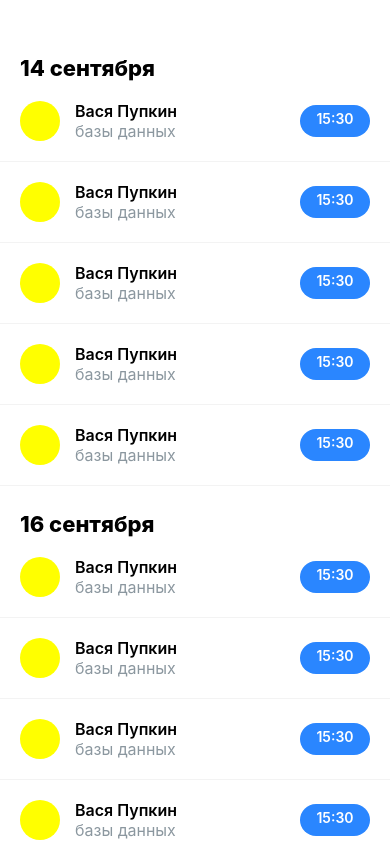
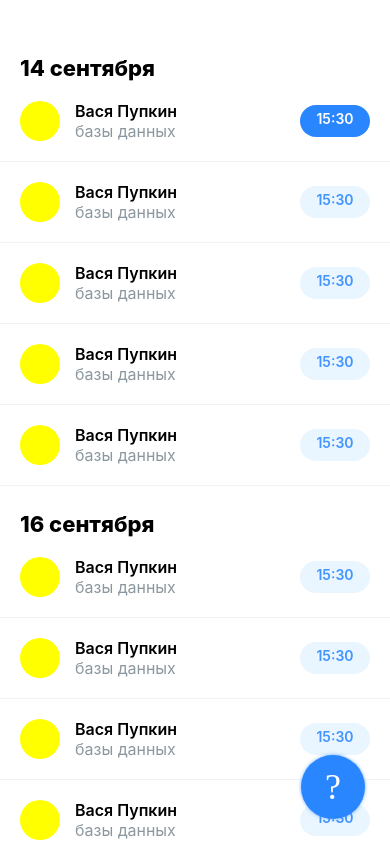
Before and after one commit to mihalichpalich/react-native-tutor-app, a React Native app: screen / in a window 390 px wide. Built offline with nearby package versions, Linux system fonts and the light colour scheme.

Commit message:
добавил кнопку для добавления ученика

```diff
--- a/App.js
+++ b/App.js
@@ -1,5 +1,6 @@
 import React from 'react';
 import { StyleSheet, Text, View, SectionList } from 'react-native';
+import {Ionicons} from '@expo/vector-icons';
 import styled from 'styled-components/native';
 
 import {Lessons, SectionTitle} from './components';
@@ -18,7 +19,6 @@ const DATA = [
                   },
                   {
                       time: '15:30',
-                      active: true,
                       unit: 'базы данных',
                       user: {
                           fullname: "Вася Пупкин"
@@ -26,7 +26,6 @@ const DATA = [
                   },
                   {
                       time: '15:30',
-                      active: true,
                       unit: 'базы данных',
                       user: {
                           fullname: "Вася Пупкин"
@@ -34,7 +33,6 @@ const DATA = [
                   },
                   {
                       time: '15:30',
-                      active: true,
                       unit: 'базы данных',
                       user: {
                           fullname: "Вася Пупкин"
@@ -42,7 +40,6 @@ const DATA = [
                   },
                   {
                       time: '15:30',
-                      active: true,
                       unit: 'базы данных',
                       user: {
                           fullname: "Вася Пупкин"
@@ -55,7 +52,6 @@ const DATA = [
         data: [
                   {
                       time: '15:30',
-                      active: true,
                       unit: 'базы данных',
                       user: {
                           fullname: "Вася Пупкин"
@@ -63,7 +59,6 @@ const DATA = [
                   },
                   {
                       time: '15:30',
-                      active: true,
                       unit: 'базы данных',
                       user: {
                           fullname: "Вася Пупкин"
@@ -71,7 +66,6 @@ const DATA = [
                   },
                   {
                       time: '15:30',
-                      active: true,
                       unit: 'базы данных',
                       user: {
                           fullname: "Вася Пупкин"
@@ -79,7 +73,6 @@ const DATA = [
                   },
                   {
                       time: '15:30',
-                      active: true,
                       unit: 'базы данных',
                       user: {
                           fullname: "Вася Пупкин"
@@ -92,7 +85,6 @@ const DATA = [
 export default function App() {
   return (
     <Container>
-
       <SectionList
         sections={DATA}
         keyExtractor={(item, index) => index}
@@ -101,9 +93,28 @@ export default function App() {
           <SectionTitle>{title}</SectionTitle>
         )}
       />
+      <PlusButton>
+          <Ionicons name="ios-add" size={36} color="white"/>
+      </PlusButton>
     </Container>
   );
 }
+
+const PlusButton = styled.TouchableOpacity`
+  width: 64px;
+  height: 64px;
+  align-items: center;
+  justify-content: center;
+  position: absolute;
+  right: 25px;
+  bottom: 25px;
+  border-radius: 50px;
+  background: #2a86ff;
+  shadow-color: #2a86ff;
+  shadow-opacity: 0.7;
+  shadow-radius: 3.5;
+  elevation: 4;
+`;
 
 const Container = styled.View`
   flex: 1;
```
